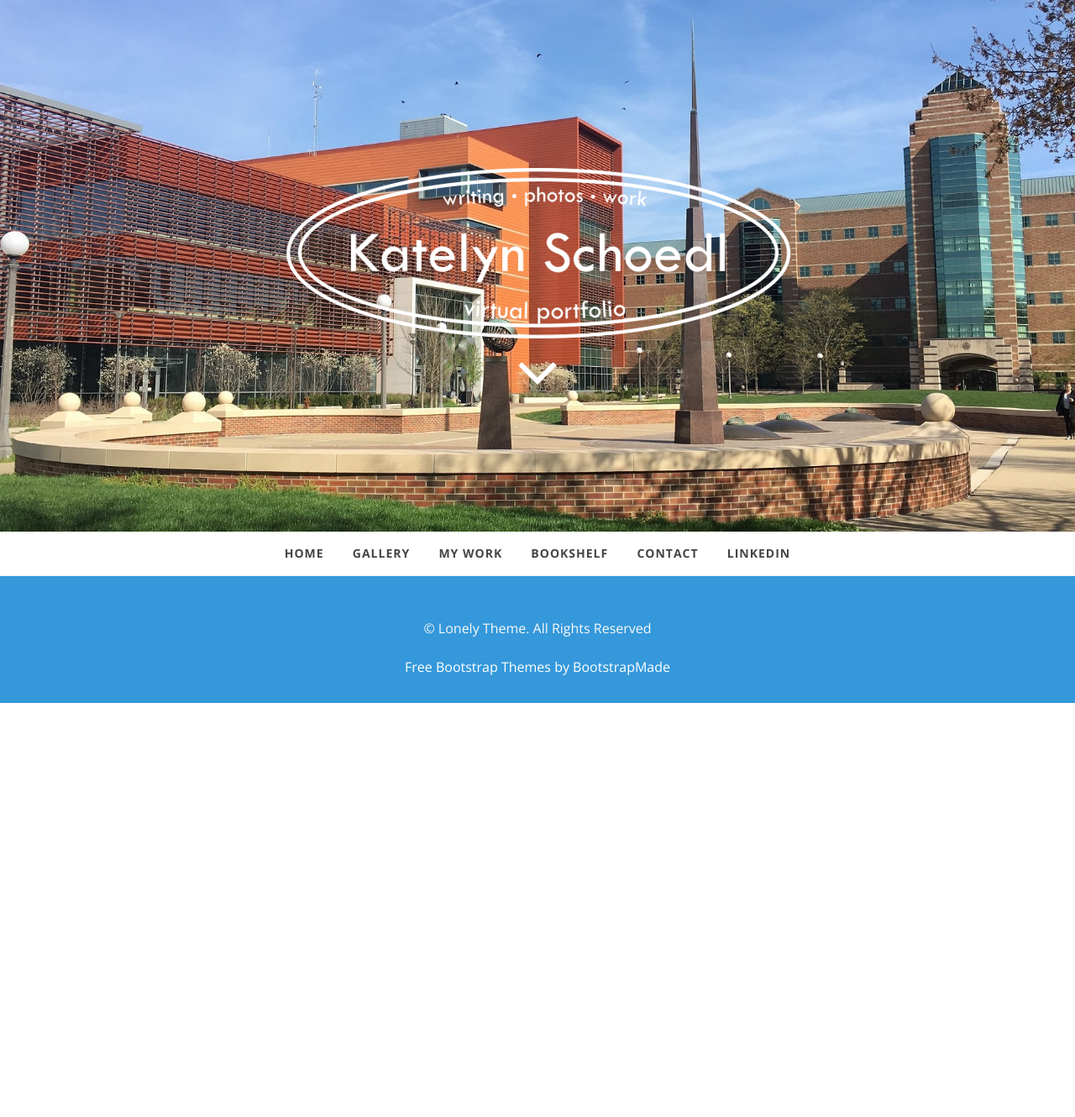
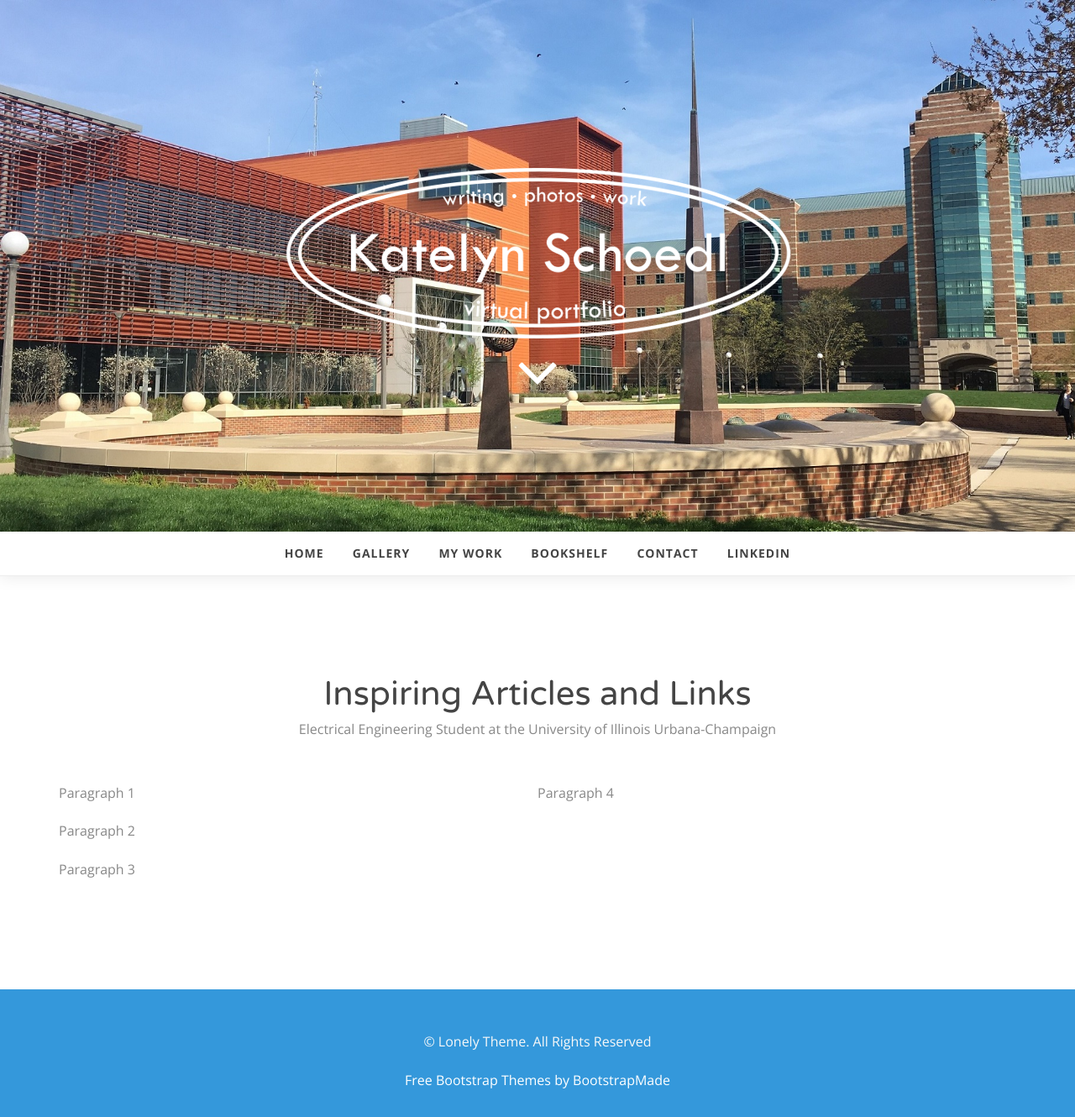
Before and after one commit to kmschoedl/kmschoedl.github.io, a Jekyll site: the page built from bookshelf.html, in a window 1280 px wide. Shown: the whole page at 84% size. Built offline with Jekyll 4.4.1, drawn with Linux system fonts in a browser that asks for light colours; before the commit the page ends 900 px from its top, so only the background shows below that.

Commit message:
formatting test

```diff
--- a/bookshelf.html
+++ b/bookshelf.html
@@ -2,3 +2,45 @@
 layout: default
 title: Bookshelf
 ---
+
+
+<!-- Section: about -->
+  <section id="about" class="home-section">
+  <div class="container">
+    <div class="row">
+      <div class="col-lg-8 col-lg-offset-2">
+
+          <div class="section-heading text-center">
+          <div class="wow bounceInDown" data-wow-delay="0.2s">
+            <h2>Inspiring Articles and Links</h2>
+          </div>
+          <p class="wow bounceInUp" data-wow-delay="0.3s">Electrical Engineering Student at the University of Illinois Urbana-Champaign</p>
+          </div>
+
+      </div>
+    </div>
+  </div>
+
+  <div class="container">
+    <div class="row">
+
+      <div class="col-md-6">
+        <p>
+      Paragraph 1
+        </p>
+        <p>
+      Paragraph 2
+        </p>
+        <p>
+      Paragraph 3
+        </p>
+        </div>
+        <p>
+      Paragraph 4
+        </p>
+
+
+    </div>
+  </div>
+</section>
+<!-- /Section: about -->
```
